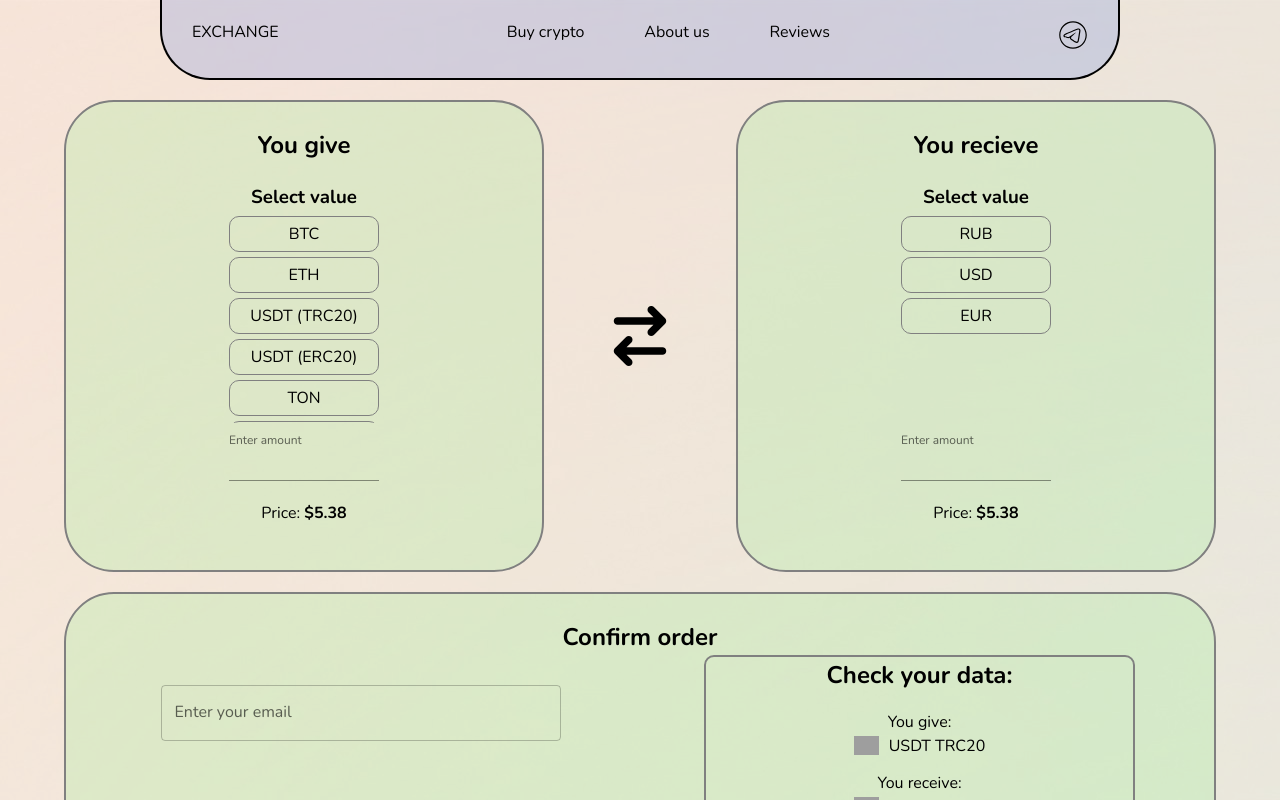
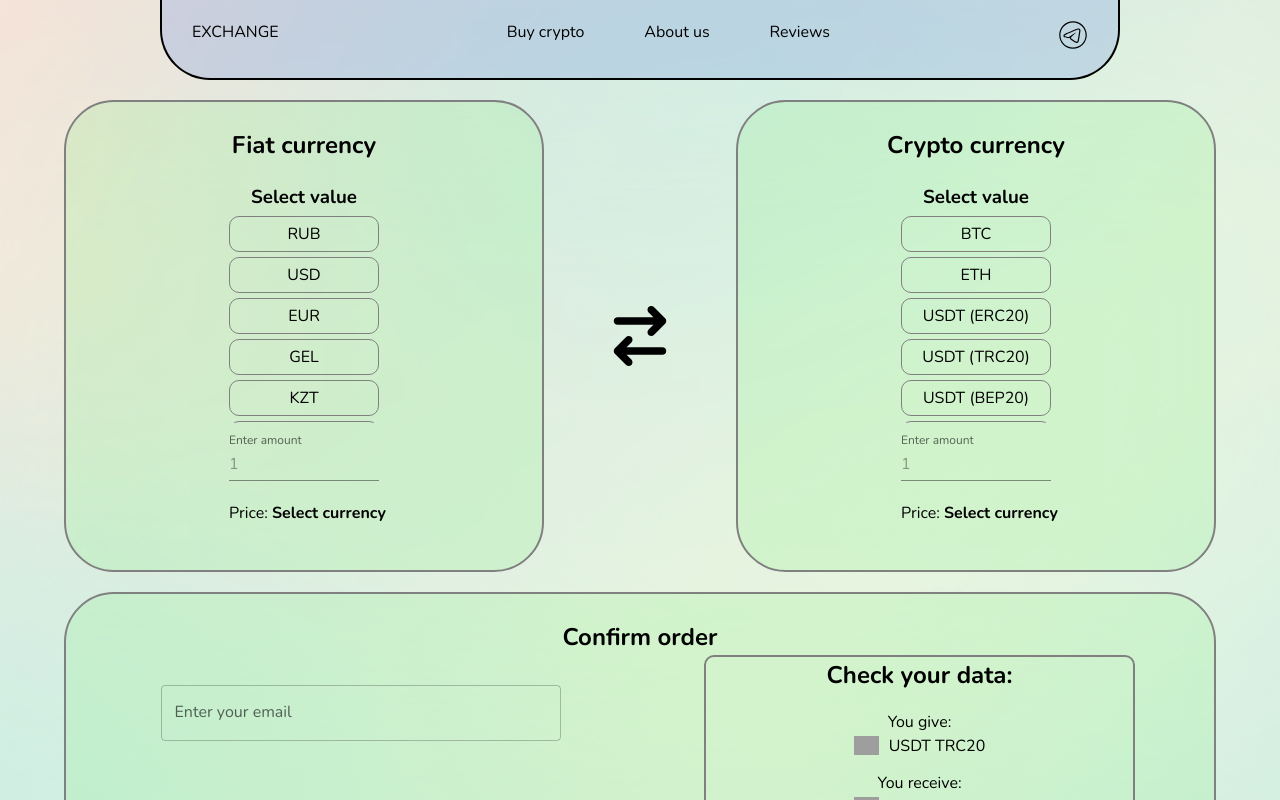
Before and after one commit to inferiks/CryptoEx, a React (Vite) app: page / in a window 1280 px wide. Shown: the top 800 px of the page. Built offline with nearby package versions, Linux system fonts and the light colour scheme; data requests are answered from the project's data file; grey boxes are pictures that could not be loaded.

Commit message:
Created fetch requests

```diff
--- /dev/null
+++ b/currencies.json
@@ -0,0 +1,84 @@
+{
+  "fiatCurrencies": [
+    {
+      "id": 1,
+      "name": "RUB",
+      "symbol": "₽",
+      "logo": "link",
+      "price": 1
+    },
+    {
+      "id": 2,
+      "name": "USD",
+      "symbol": "$",
+      "logo": "link",
+      "price": 97.5
+    },
+    {
+      "id": 3,
+      "name": "EUR",
+      "symbol": "€",
+      "logo": "link",
+      "price": 105.2
+    },
+    {
+      "id": 4,
+      "name": "GEL",
+      "symbol": "ლ",
+      "logo": "link",
+      "price": 35.1
+    },
+    {
+      "id": 5,
+      "name": "KZT",
+      "symbol": "₸",
+      "logo": "link",
+      "price": 0.2
+    },
+    {
+      "id": 6,
+      "name": "BYN",
+      "symbol": "Br",
+      "logo": "link",
+      "price": 31.21
+    }
+  ],
+  "cryptoCurrencies": [
+    {
+      "id": 1,
+      "name": "BTC",
+      "symbol": "₿",
+      "price": 100
+    },
+    {
+      "id": 2,
+      "name": "ETH",
+      "symbol": "Ξ",
+      "price": 100
+    },
+    {
+      "id": 3,
+      "name": "USDT (ERC20)",
+      "symbol": "₮",
+      "price": 100
+    },
+    {
+      "id": 4,
+      "name": "USDT (TRC20)",
+      "symbol": "₮",
+      "price": 100
+    },
+    {
+      "id": 5,
+      "name": "USDT (BEP20)",
+      "symbol": "₮",
+      "price": 100
+    },
+    {
+      "id": 6,
+      "name": "TON",
+      "symbol": "TON",
+      "price": 100
+    }
+  ]
+}
--- a/package.json
+++ b/package.json
@@ -4,7 +4,7 @@
   "version": "0.0.0",
   "type": "module",
   "scripts": {
-    "dev": "vite",
+    "dev": "concurrently \"vite\" \"npx json-server currencies.json --port 3001\"",
     "build": "vite build",
     "lint": "eslint .",
     "preview": "vite preview"
@@ -15,11 +15,14 @@
     "@mui/material": "^6.0.2",
     "@reduxjs/toolkit": "^2.2.7",
     "axios": "^1.7.7",
+    "concurrently": "^9.1.0",
     "formik": "^2.4.6",
+    "json-server": "^1.0.0-beta.3",
     "react": "^18.3.1",
     "react-dom": "^18.3.1",
     "react-redux": "^9.1.2",
     "react-router-dom": "^6.27.0",
+    "uuid": "^11.0.2",
     "vite-plugin-sass": "^0.1.0",
     "yup": "^1.4.0"
   },
--- a/src/components/exchange/Exchange.jsx
+++ b/src/components/exchange/Exchange.jsx
@@ -5,19 +5,24 @@ import { Link } from "react-router-dom";
 import SwapIcon from "../common/SwapIcon";
 
 export default function Exchange() {
-  const cryptoCurrencies = ["BTC", "ETH", "USDT (TRC20)", "USDT (ERC20)", "TON", "Z-cash", "LTC", "BUSD"];
-  const fiatCurrencies = ["RUB", "USD", "EUR"];
+  // const cryptoCurrencies = ["BTC", "ETH", "USDT (TRC20)", "USDT (ERC20)", "TON", "Z-cash", "LTC", "BUSD"];
+  // const fiatCurrencies = ["RUB", "USD", "EUR"];
 
-  const currency = 5.38
+  // const currency = 5.38
+
 
   return (
     <Grid className="exchange" container >
 
-      <OrderCurrency title="You give" currencies={cryptoCurrencies} currency={currency} />
+      {/* <OrderCurrency title="You give" currencies={cryptoCurrencies} currency={currency} /> */}
+
+      <OrderCurrency fetchURL="http://localhost:3001" currencyType="fiatCurrencies" title="Fiat currency" />
 
       <SwapIcon isClickable={true} onClick={() => console.log('swap')} />
 
-      <OrderCurrency title="You recieve" currencies={fiatCurrencies} currency={currency} />
+      <OrderCurrency fetchURL={'http://localhost:3001'} currencyType={'cryptoCurrencies'} title="Crypto currency" />
+
+      {/* <OrderCurrency title="You recieve" currencies={fiatCurrencies} currency={currency} /> */}
 
       <Grid className="exchange-final" size={12} style={{ 'margin': '20px auto' }} >
         <h2>Confirm order</h2>
--- a/src/components/exchange/OrderCurrency.jsx
+++ b/src/components/exchange/OrderCurrency.jsx
@@ -1,30 +1,47 @@
-import { useState } from "react";
+import { useEffect, useState } from "react";
 import { Grid2 as Grid, TextField } from "@mui/material";
+import { v4 as uuidv4 } from "uuid";
 
 import './orderCurrency.sass'
 
-const OrderCurrency = ({ title, currencies, currency }) => {
-  const [selectedCrypto, setSelectedCrypto] = useState(null);
-  const [selectedFiat, setSelectedFiat] = useState(null);
-  const [price, setPrice] = useState(5.38)
+const OrderCurrency = ({ fetchURL, currencyType, title }) => {
+  const [selectedValue, setSelectedValue] = useState(null);
+  const [dataArray, setDataArray] = useState([]);
+  const [price, setPrice] = useState('Select currency');
+  const [amount, setAmount] = useState(1);
+  const [currentSymbol, setCurrentSymbol] = useState(null)
 
+  const getCurrency = async (url, currencyType) => {
+    try {
+      const res = await fetch(`${url}/${currencyType}`, { method: "GET" });
+      if (!res.ok) {
+        throw new Error(`Could not fetch ${url}, status: ${res.status}`);
+      }
+      const data = await res.json();
+      setDataArray(data);
+    } catch (err) {
+      console.error(err);
+    }
+  }
 
-  const handleCryptoClick = (currency) => {
-    setSelectedCrypto(currency);
+  useEffect(() => {
+    getCurrency(fetchURL, currencyType);
+  }, []);
+
+  const handleCryptoClick = (currency, price, symbol) => {
+    setSelectedValue(currency);
+    setPrice(price)
+    setCurrentSymbol(symbol)
   };
 
-  const handleFiatClick = (currency) => {
-    setSelectedFiat(currency);
-  };
-
-  const handleSubmit = (e) => {
-    e.preventDefault();
+  const handleInputChange = (e) => {
+    const newAmount = parseFloat(e.target.value) || 0
+    setAmount(newAmount)
   }
 
-  const handleInputChange = (e) => {
-    const price = (e.target.value * currency).toFixed(2)
-    setPrice(price)
-  }
+  const totalPrice = (price * amount).toFixed(2)
+
+  const currenciesWithKeys = dataArray.map(value => ({ ...value, id: uuidv4() }))
 
   return (
     <Grid className="exchange-order" size={{ xs: 5 }}>
@@ -34,12 +51,12 @@ const OrderCurrency = ({ title, currencies, currency }) => {
           <div className="exchange-order__list">
             <h3>Select value</h3>
             <ul>
-              {currencies.map((currency, index) => (
+              {currenciesWithKeys.map(({ name, id, price, symbol }) => (
                 <li
-                  key={index}
-                  className={selectedCrypto === currency ? "exchange-order__item_active" : "exchange-order__item"}
-                  onClick={() => handleCryptoClick(currency)}>
-                  {currency}
+                  key={id}
+                  className={selectedValue === name ? "exchange-order__item_active" : "exchange-order__item"}
+                  onClick={() => handleCryptoClick(name, price, symbol)}>
+                  {name}
                 </li>
               ))}
             </ul>
@@ -52,6 +69,7 @@ const OrderCurrency = ({ title, currencies, currency }) => {
             name="amount"
             label="Enter amount"
             autoComplete="off"
+            placeholder={amount}
             slotProps={{
               inputLabel: {
                 shrink: true,
@@ -59,7 +77,7 @@ const OrderCurrency = ({ title, currencies, currency }) => {
             }}
             sx={{ maxWidth: "150px", marginTop: "10px" }}
             onChange={handleInputChange} ></TextField>
-          <div className="exchange-order__price">Price: <b>${price}</b></div>
+          <div className="exchange-order__price">Price: {currentSymbol} <b>{isNaN(totalPrice) ? 'Select currency' : totalPrice}</b></div>
         </div>
       </div>
     </Grid >
--- a/src/components/layout/header/Header.jsx
+++ b/src/components/layout/header/Header.jsx
@@ -12,15 +12,14 @@ const Header = () => {
       </Link>
 
       <div className="header-buttons">
-        <MUILink href="#" underline="no" className="header-buttons__el" color="black">Buy crypto</MUILink>
-        <MUILink href="#" underline="no" className="header-buttons__el" color="black">About us</MUILink>
-        <MUILink href="#" underline="no" className="header-buttons__el" color="black">Reviews</MUILink>
+        <MUILink href="#" underline="none" className="header-buttons__el" color="black">Buy crypto</MUILink>
+        <MUILink href="#" underline="none" className="header-buttons__el" color="black">About us</MUILink>
+        <MUILink href="#" underline="none" className="header-buttons__el" color="black">Reviews</MUILink>
       </div>
       <a href="https://t.me" target="_blank" className="header-contacts">
         <img src={telegram}></img>
       </a>
     </header>
-    // <MUILink>test</MUILink>
   )
 }
 
--- a/src/index.sass
+++ b/src/index.sass
@@ -7,11 +7,19 @@
 
 body
   background-image: url('./assets/background.jpg')
+  background-size: cover
+  background-repeat: no-repeat
+  background-position: center
+  background-attachment: fixed // Закрепляет фон, чтобы он не скроллился с контентом
+  min-height: 100vh // Задает минимальную высоту body как высоту экрана
   position: relative
   z-index: 1
+
   &::before
     content: ''
     position: absolute
+    top: 0
+    left: 0
     width: 100%
     height: 100%
     background-color: rgba(255, 255, 255, 0.5)
--- a/src/pages/amlKyc/AmlKyc.jsx
+++ b/src/pages/amlKyc/AmlKyc.jsx
@@ -3,7 +3,7 @@ import "./amlKyc.sass";
 
 const AmlKyc = () => {
   return (
-    <Container sx={{ padding: 15 }}>
+    <Container sx={{ paddingTop: 15 }}>
       <Box className="aml-kyc">
         <Typography variant="h3" component="h1" align="center" gutterBottom>
           Политика AML/KYC
--- /dev/null
+++ b/src/store/index.jsx
@@ -0,0 +1,8 @@
+import { configureStore } from "@reduxjs/toolkit"
+
+const store = configureStore({
+  reducer: {},
+  devTools: process.env.NODE_ENV !== 'production',
+})
+
+export default store
```
Also changed, not shown: cryptocurrencies.json (deleted, +0 -34 lines), src/main.jsx (+7 -2 lines), 1 other file (tests, documents, lock files or other folders).
